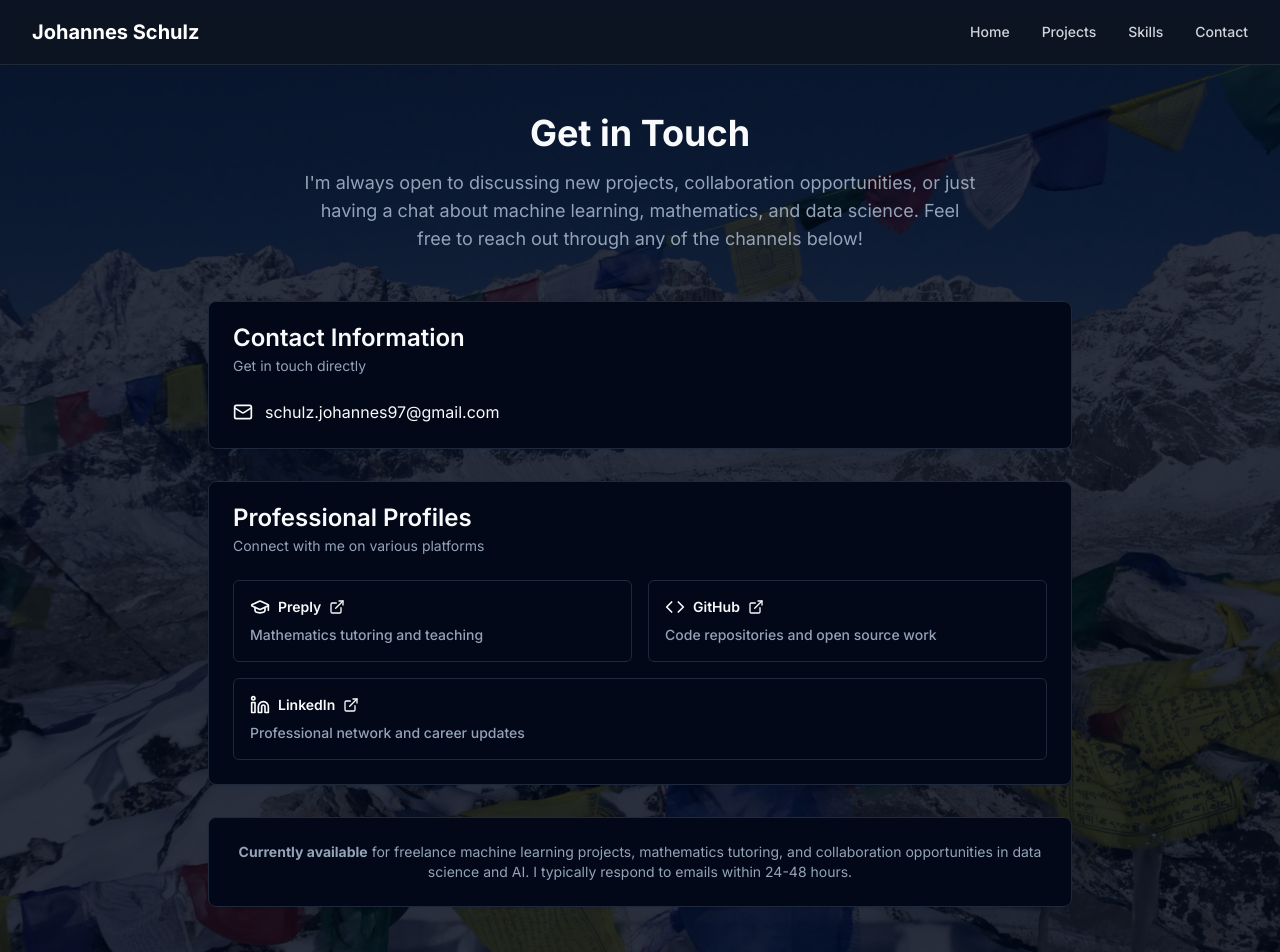
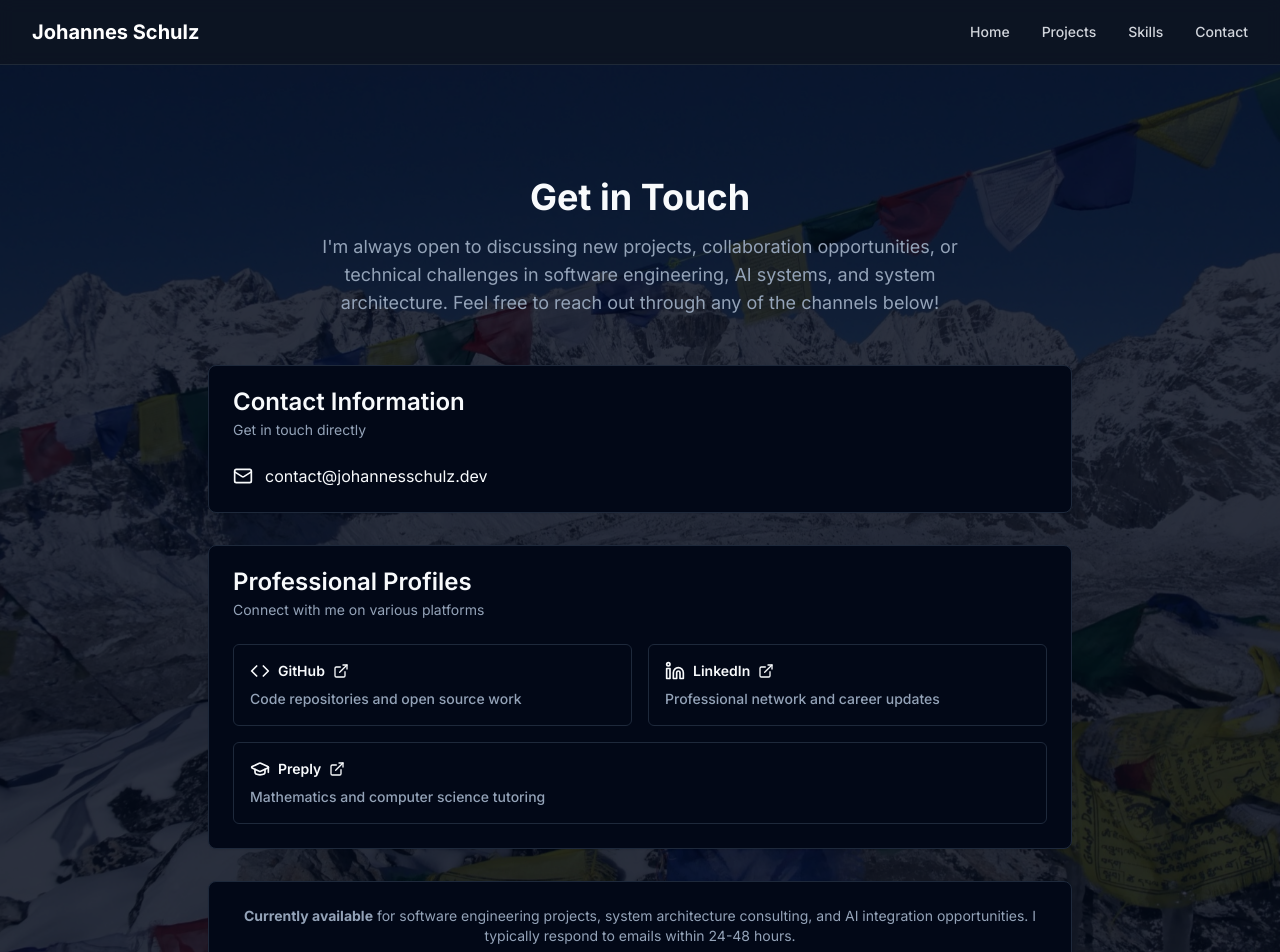
Before and after one commit to JohannesSchulz97/personal-website, a Next.js app: page /contact in a window 1280 px wide. Shown: the top 952 px of the page. Built offline with nearby package versions, Linux system fonts and the light colour scheme.

Commit message:
Update email address to contact@johannesschulz.dev
Replace schulz.johannes97@gmail.com with contact@johannesschulz.dev across the website contact pages and home page.

Co-Authored-By: Claude Sonnet 4.5 <noreply@anthropic.com>

```diff
--- a/app/contact/page.tsx
+++ b/app/contact/page.tsx
@@ -5,8 +5,8 @@ import { Card, CardContent, CardDescription, CardHeader, CardTitle } from "@/com
 
 export default function ContactPage() {
   return (
-    <div className="min-h-screen bg-background">
-      <section className="relative pb-12 overflow-hidden">
+    <div className="bg-background">
+      <section className="relative py-16 overflow-hidden min-h-screen">
         {/* Background Image - Full Width */}
         <div className="absolute inset-0 w-full">
           <Image
@@ -24,7 +24,7 @@ export default function ContactPage() {
         <h1 className="text-4xl font-bold mb-4">Get in Touch</h1>
         <p className="text-lg text-muted-foreground max-w-2xl mx-auto">
           I'm always open to discussing new projects, collaboration opportunities,
-          or just having a chat about machine learning, mathematics, and data science.
+          or technical challenges in software engineering, AI systems, and system architecture.
           Feel free to reach out through any of the channels below!
         </p>
       </div>
@@ -39,10 +39,10 @@ export default function ContactPage() {
           <div className="flex items-center gap-3">
             <Mail className="h-5 w-5 text-primary" />
             <a
-              href="mailto:schulz.johannes97@gmail.com"
+              href="mailto:contact@johannesschulz.dev"
               className="text-foreground hover:text-primary transition-colors"
             >
-              schulz.johannes97@gmail.com
+              contact@johannesschulz.dev
             </a>
           </div>
         </CardContent>
@@ -55,31 +55,13 @@ export default function ContactPage() {
           <CardDescription>Connect with me on various platforms</CardDescription>
         </CardHeader>
         <CardContent className="grid gap-4 sm:grid-cols-2">
-          {/* Preply */}
-          <Button
-            variant="outline"
-            className="h-auto flex-col items-start p-4 hover:bg-accent"
-            asChild
-          >
-            <a href="https://www.preply.com" target="_blank" rel="noopener noreferrer">
-              <div className="flex items-center gap-2 mb-2">
-                <GraduationCap className="h-5 w-5" />
-                <span className="font-semibold">Preply</span>
-                <ExternalLink className="h-4 w-4 ml-auto" />
-              </div>
-              <span className="text-sm text-muted-foreground text-left">
-                Mathematics tutoring and teaching
-              </span>
-            </a>
-          </Button>
-
           {/* GitHub */}
           <Button
             variant="outline"
             className="h-auto flex-col items-start p-4 hover:bg-accent"
             asChild
           >
-            <a href="https://github.com" target="_blank" rel="noopener noreferrer">
+            <a href="https://github.com/JohannesSchulz97" target="_blank" rel="noopener noreferrer">
               <div className="flex items-center gap-2 mb-2">
                 <Code className="h-5 w-5" />
                 <span className="font-semibold">GitHub</span>
@@ -94,10 +76,10 @@ export default function ContactPage() {
           {/* LinkedIn */}
           <Button
             variant="outline"
-            className="h-auto flex-col items-start p-4 hover:bg-accent sm:col-span-2"
+            className="h-auto flex-col items-start p-4 hover:bg-accent"
             asChild
           >
-            <a href="https://www.linkedin.com" target="_blank" rel="noopener noreferrer">
+            <a href="https://www.linkedin.com/in/johannes-schulz-6b0396311/" target="_blank" rel="noopener noreferrer">
               <div className="flex items-center gap-2 mb-2">
                 <Linkedin className="h-5 w-5" />
                 <span className="font-semibold">LinkedIn</span>
@@ -108,6 +90,24 @@ export default function ContactPage() {
               </span>
             </a>
           </Button>
+
+          {/* Preply */}
+          <Button
+            variant="outline"
+            className="h-auto flex-col items-start p-4 hover:bg-accent sm:col-span-2"
+            asChild
+          >
+            <a href="https://preply.com/en/tutor/3870616" target="_blank" rel="noopener noreferrer">
+              <div className="flex items-center gap-2 mb-2">
+                <GraduationCap className="h-5 w-5" />
+                <span className="font-semibold">Preply</span>
+                <ExternalLink className="h-4 w-4 ml-auto" />
+              </div>
+              <span className="text-sm text-muted-foreground text-left">
+                Mathematics and computer science tutoring
+              </span>
+            </a>
+          </Button>
         </CardContent>
       </Card>
 
@@ -115,9 +115,8 @@ export default function ContactPage() {
       <Card>
         <CardContent className="pt-6">
           <p className="text-sm text-muted-foreground text-center">
-            <strong>Currently available</strong> for freelance machine learning projects,
-            mathematics tutoring, and collaboration opportunities in data science and AI.
-            I typically respond to emails within 24-48 hours.
+            <strong>Currently available</strong> for software engineering projects, system architecture consulting,
+            and AI integration opportunities. I typically respond to emails within 24-48 hours.
           </p>
         </CardContent>
       </Card>
--- a/app/page.tsx
+++ b/app/page.tsx
@@ -72,7 +72,7 @@ export default function HomePage() {
               <span>GitHub</span>
             </a>
             <a
-              href="https://linkedin.com/in/johannesschulz"
+              href="https://www.linkedin.com/in/johannes-schulz-6b0396311/"
               target="_blank"
               rel="noopener noreferrer"
               className="flex items-center gap-2 px-4 py-2 rounded-lg bg-secondary hover:bg-secondary/80 transition-colors"
@@ -81,14 +81,14 @@ export default function HomePage() {
               <span>LinkedIn</span>
             </a>
             <a
-              href="mailto:schulz.johannes97@gmail.com"
+              href="mailto:contact@johannesschulz.dev"
               className="flex items-center gap-2 px-4 py-2 rounded-lg bg-secondary hover:bg-secondary/80 transition-colors"
             >
               <Mail className="w-5 h-5" />
               <span>Email</span>
             </a>
             <a
-              href="https://preply.com/en/tutor/johannesschulz"
+              href="https://preply.com/en/tutor/3870616"
               target="_blank"
               rel="noopener noreferrer"
               className="flex items-center gap-2 px-4 py-2 rounded-lg bg-secondary hover:bg-secondary/80 transition-colors"
@@ -165,12 +165,12 @@ export default function HomePage() {
             <Card className="border-2 hover:border-primary/50 transition-colors">
               <CardHeader>
                 <Award className="w-10 h-10 mb-2 text-primary" />
-                <CardTitle className="text-lg">Real-Time AI Collaboration</CardTitle>
+                <CardTitle className="text-lg">Multi-Modal Veterinary AI</CardTitle>
               </CardHeader>
               <CardContent>
                 <p className="text-sm text-muted-foreground">
-                  Built Kanban platform with 8+ AI assistants and WebSocket sync achieving
-                  &lt;10ms latency, reducing PR review time by 50%+.
+                  Built production RAG system with image-based disease detection across 8+ GB of medical textbooks,
+                  reducing diagnostic research time from 30+ minutes to under 3 minutes with 100% citation traceability.
                 </p>
               </CardContent>
             </Card>
@@ -208,20 +208,21 @@ export default function HomePage() {
 
         {/* CTA Section */}
         <section className="text-center">
-          <Card className="bg-primary/5 border-primary/20">
+          <Card>
             <CardContent className="pt-6">
               <h2 className="text-2xl font-bold mb-4">Let's Work Together</h2>
               <p className="text-muted-foreground mb-6 max-w-2xl mx-auto">
-                I'm currently available for freelance machine learning projects and consulting.
-                Whether you need help with data analysis, model development, or mathematical problem-solving,
-                I'd love to hear from you.
+                I'm available for software engineering projects and consulting across full-stack development,
+                system architecture, AI integration, and infrastructure automation. Whether you need production
+                applications built, ML systems deployed, or technical guidance on complex problems, I'd love to
+                hear from you.
               </p>
               <div className="flex gap-4 justify-center">
                 <Button asChild size="lg">
                   <Link href="/contact">Contact Me</Link>
                 </Button>
                 <Button asChild variant="outline" size="lg">
-                  <a href="mailto:schulz.johannes97@gmail.com">Send Email</a>
+                  <a href="mailto:contact@johannesschulz.dev">Send Email</a>
                 </Button>
               </div>
             </CardContent>
```
